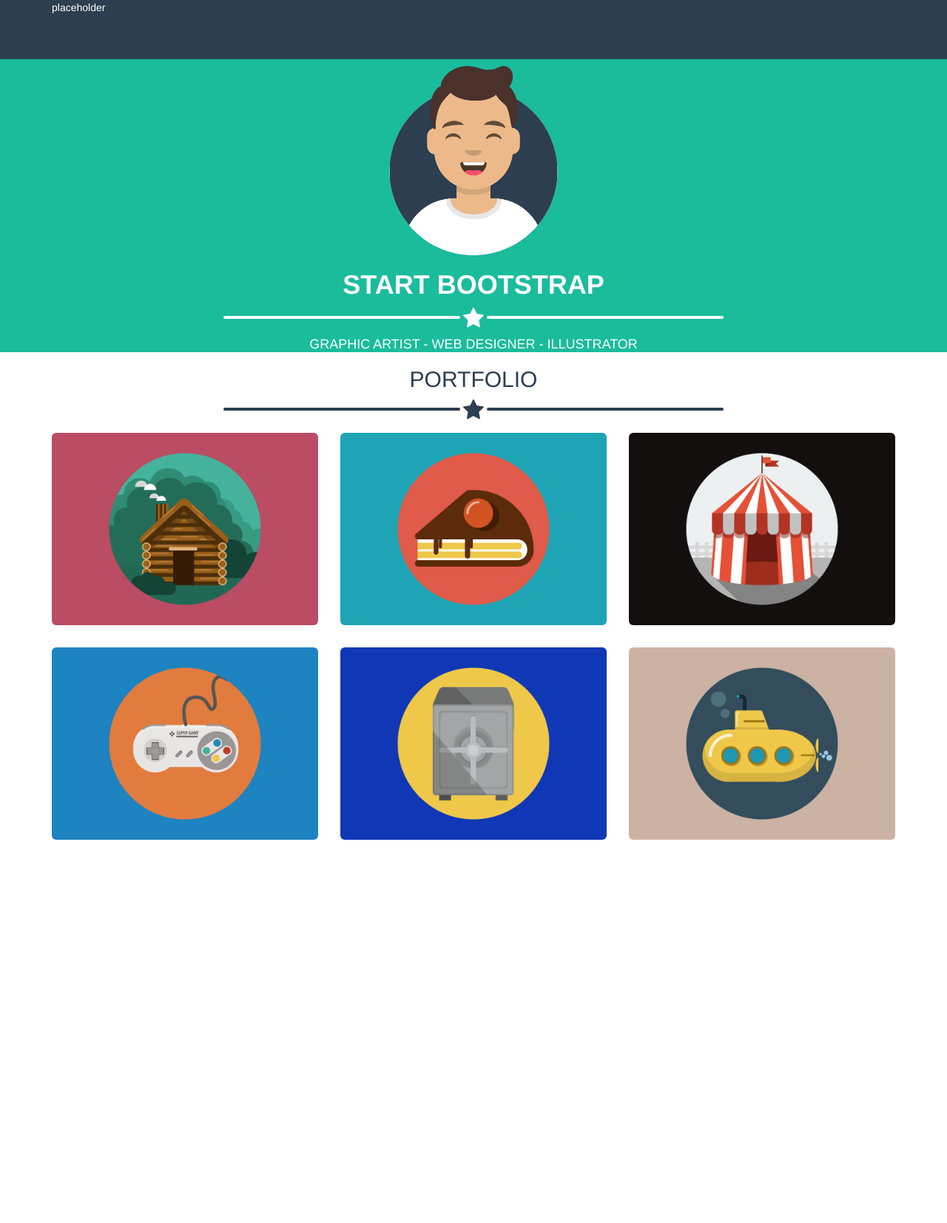
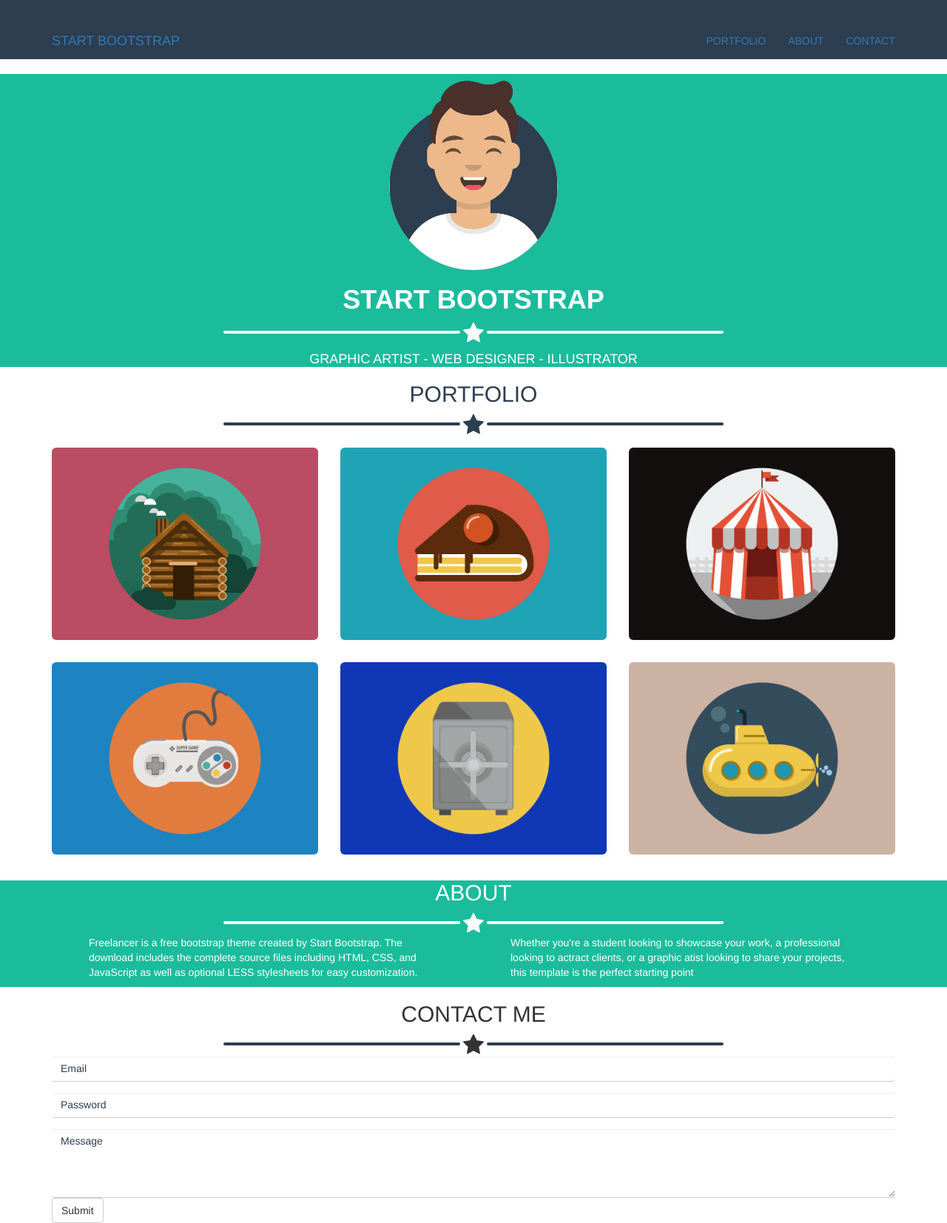
Before and after one commit to gabr-moragarm-f/html-css-bootstrap-freelancer, a plain HTML site: page index.html in a window 1280 px wide. Shown: the whole page at 74% size. Before the commit the page ends 1150 px from the top, so only its background shows below. Drawn offline with nearby package versions, Linux system fonts and the light colour scheme.

Commit message:
v0.3 middle-main e bottom-main

```diff
--- a/css/style.css
+++ b/css/style.css
@@ -1,15 +1,18 @@
-header{
+.color-white{
   color: #fff;
 }
 
-nav{
+.green-area{
+  background: #1ABC9C;
+}
+
+.gm-navbar{
   height: 80px;
   background: #2C3E50;
 }
 
-.jumbotron-custom{
-  background: #1ABC9C;
-  text-align: center;
+.gm-navbar .navbar-header .navbar-brand, .gm-navbar .nav > li > a{
+  line-height: 80px;
 }
 
 .jumbotron-avatar{
@@ -25,7 +28,7 @@ h1{
   font-weight: bolder;
 }
 
-.fa.fa-star{
+.star i{
   font-size: 30px;
   display: inline-block;
   width: auto;
@@ -44,7 +47,7 @@ h1{
   color: #2C3E50;
 }
 
-.top-main .star::before, .top-main .star::after{
+.black-star.star::before, .black-star.star::after{
   border-top: 4px solid #2C3E50;
 }
 
@@ -55,3 +58,16 @@ h1{
 .top-main [class*="col-"]{
   margin: 15px 0;
 }
+
+.middle-main p{
+  padding: 0 50px;
+}
+
+.gm-form input, .gm-form textarea{
+  border: 0;
+  border-bottom: 1px solid #ccc
+}
+
+.gm-form ::placeholder{
+  color: #2C3E50
+}
--- a/index.html
+++ b/index.html
@@ -13,17 +13,35 @@
     <div class="container-fluid">
       <div class="row">
         <!-- header -->
-        <header>
+        <header class="color-white">
           <!-- top navbar -->
-          <nav class="col-xs-12">
+          <nav class="navbar gm-navbar navbar-static-top">
             <div class="container">
+              <div class="navbar-header">
+                <button type="button" class="navbar-toggle collapsed" data-toggle="collapse" data-target="#navbar" aria-expanded="false" aria-controls="navbar">
+                  <span class="sr-only">Toggle navigation</span>
 
-              placeholder
+                  <span class="icon-bar"></span>
 
+                  <span class="icon-bar"></span>
+
+                  <span class="icon-bar"></span>
+                </button>
+
+                <a class="navbar-brand text-uppercase" href="#">start bootstrap</a>
+              </div>
+
+              <div id="navbar" class="navbar-collapse collapse">
+                <ul class="nav navbar-nav navbar-right text-uppercase">
+                  <li><a href="#">portfolio</a></li>
+                  <li><a href="#">about</a></li>
+                  <li><a href="#">contact</a></li>
+                </ul>
+              </div><!--/.nav-collapse -->
             </div>
           </nav>
           <!-- /top navbar -->
-          <div class="jumbotron-custom ">
+          <div class="jumbotron-custom green-area text-center">
             <div class="jumbotron-avatar">
               <img src="img/avatar.svg" alt="tizio">
             </div>
@@ -44,7 +62,7 @@
           <div class="top-main text-center">
             <h2>PORTFOLIO</h2>
 
-            <div class="star">
+            <div class="star black-star">
               <i class="fa fa-star" aria-hidden="true"></i>
             </div>
 
@@ -76,6 +94,58 @@
               </div>
             </div>
           </div>
+
+          <div class="middle-main green-area color-white">
+            <h2 class="text-uppercase text-center">about</h2>
+
+            <div class="star text-center">
+              <i class="fa fa-star" aria-hidden="true"></i>
+            </div>
+
+            <div class="container">
+              <div class="row row-no-gutters">
+                <div class="col-xs-12 col-sm-6">
+                  <p>
+                    Freelancer is a free bootstrap theme created by Start Bootstrap. The download includes the complete source files including HTML, CSS, and JavaScript as well as optional LESS stylesheets for easy customization.
+                  </p>
+                </div>
+
+                <div class="col-xs-12 col-sm-6">
+                  <p>
+                    Whether you're a student looking to showcase your work, a professional looking to actract clients, or a graphic atist looking to share your projects, this template is the perfect starting point
+                  </p>
+                </div>
+              </div>
+            </div>
+          </div>
+
+          <div class="bottom-main">
+            <h2 class="text-uppercase text-center">contact me</h2>
+
+            <div class="star black-star text-center">
+              <i class="fa fa-star" aria-hidden="true"></i>
+            </div>
+
+            <div class="container">
+              <form class="gm-form">
+                <div class="form-group">
+                  <label class="sr-only" for="InputEmail">Email address</label>
+
+                  <input type="email" class="form-control" id="InputEmail" placeholder="Email">
+                </div>
+
+                <div class="form-group">
+                  <label class="sr-only" for="InputPassword">Password</label>
+
+                  <input type="password" class="form-control" id="InputPassword" placeholder="Password">
+                </div>
+
+                <textarea class="form-control" rows="4" placeholder="Message"></textarea>
+
+                <button type="submit" class="btn btn-default">Submit</button>
+              </form>
+          </div>
+          </div>
         </main>
         <!-- /main -->
       </div>
```
